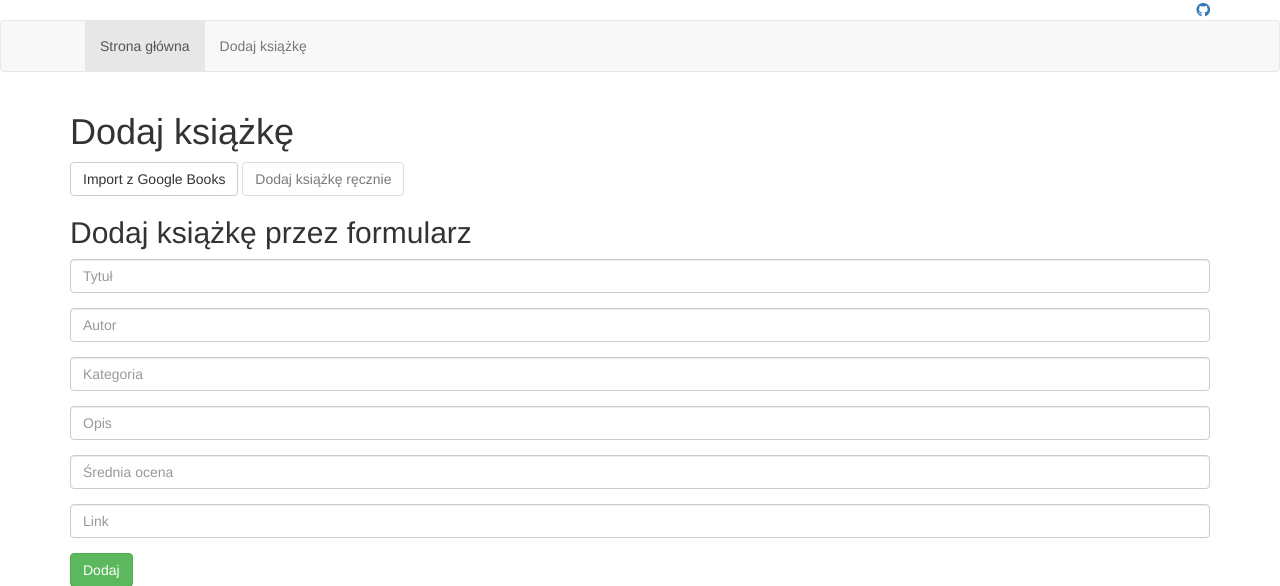
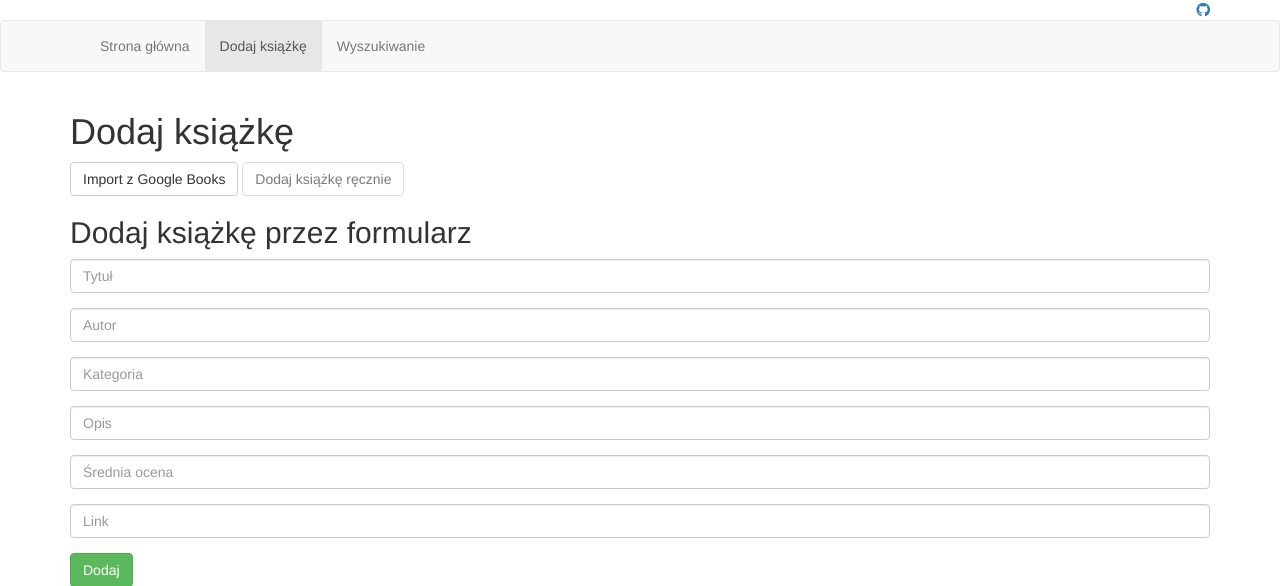
Before and after one commit to efefre/MyBook_project, a Django app: page /add in a window 1280 px wide. Shown: the top 586 px of the page. Run offline with Django 3.2, Linux system fonts and the light colour scheme; some libraries are stand-ins or nearby versions.

Commit message:
Set class='active' for menu button when necessary

```diff
--- a/myBooks_root/templates/partials/_navbar.html
+++ b/myBooks_root/templates/partials/_navbar.html
@@ -12,8 +12,21 @@
         </div>
         <div id="navbar" class="collapse navbar-collapse">
           <ul class="nav navbar-nav">
-            <li class="active"><a href="{% url 'books:index' %}">Strona główna</a></li>
-            <li><a href="{% url 'books:add_book' %}">Dodaj książkę</a></li>
+            <li
+                {% if '/' == request.path %}
+                  class="active"
+                {% endif %}
+            ><a href="{% url 'books:index' %}">Strona główna</a></li>
+            <li
+                {% if '/add' == request.path %}
+                  class="active"
+                {% endif %}
+            ><a href="{% url 'books:add_book' %}">Dodaj książkę</a></li>
+            <li
+                {% if '/search' == request.path %}
+                  class="active"
+                {% endif %}
+            ><a href="{% url 'books:search' %}">Wyszukiwanie</a></li>
           </ul>
         </div>
       </div>
```
